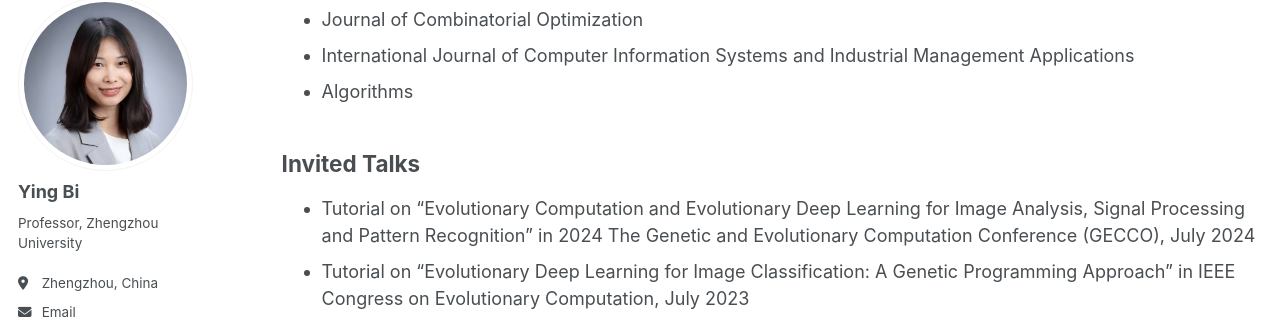
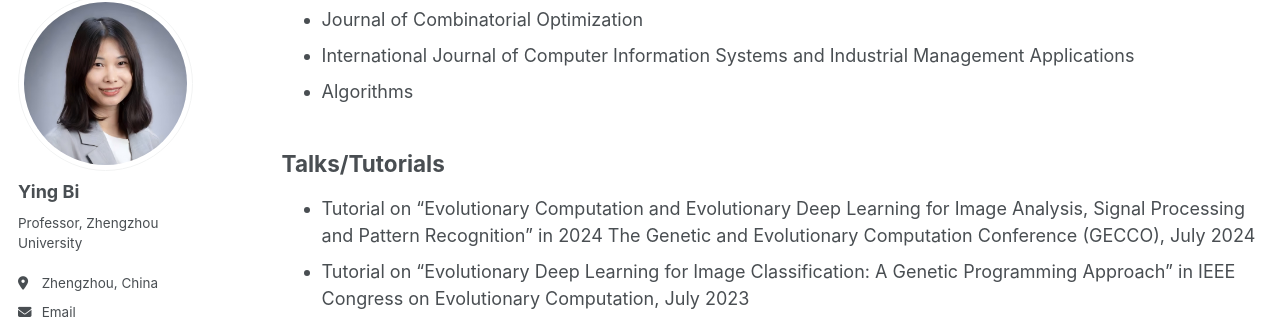
Before and after one commit to YingBi92/Ying-Bi, a Jekyll site: the page built from _pages/services.md, in a window 1280 px wide and 900 px high, scrolled down 4516 px. Shown: the part 110-435 px from the top of the window. Built offline with Jekyll 4.4.1, drawn with Linux system fonts in a browser that asks for light colours; some web fonts are replaced.

Commit message:
Update services.md

```diff
--- a/_pages/services.md
+++ b/_pages/services.md
@@ -120,7 +120,7 @@ author_profile: true
 * International Journal of Computer Information Systems and Industrial Management Applications
 * Algorithms
 
-## Invited Talks
+## Talks/Tutorials
 
 * Tutorial on “Evolutionary Computation and Evolutionary Deep Learning for Image Analysis, Signal Processing and Pattern Recognition” in 2024 The Genetic and Evolutionary Computation Conference (GECCO), July 2024
 * Tutorial on “Evolutionary Deep Learning for Image Classification: A Genetic Programming Approach” in IEEE Congress on Evolutionary Computation, July 2023
```
